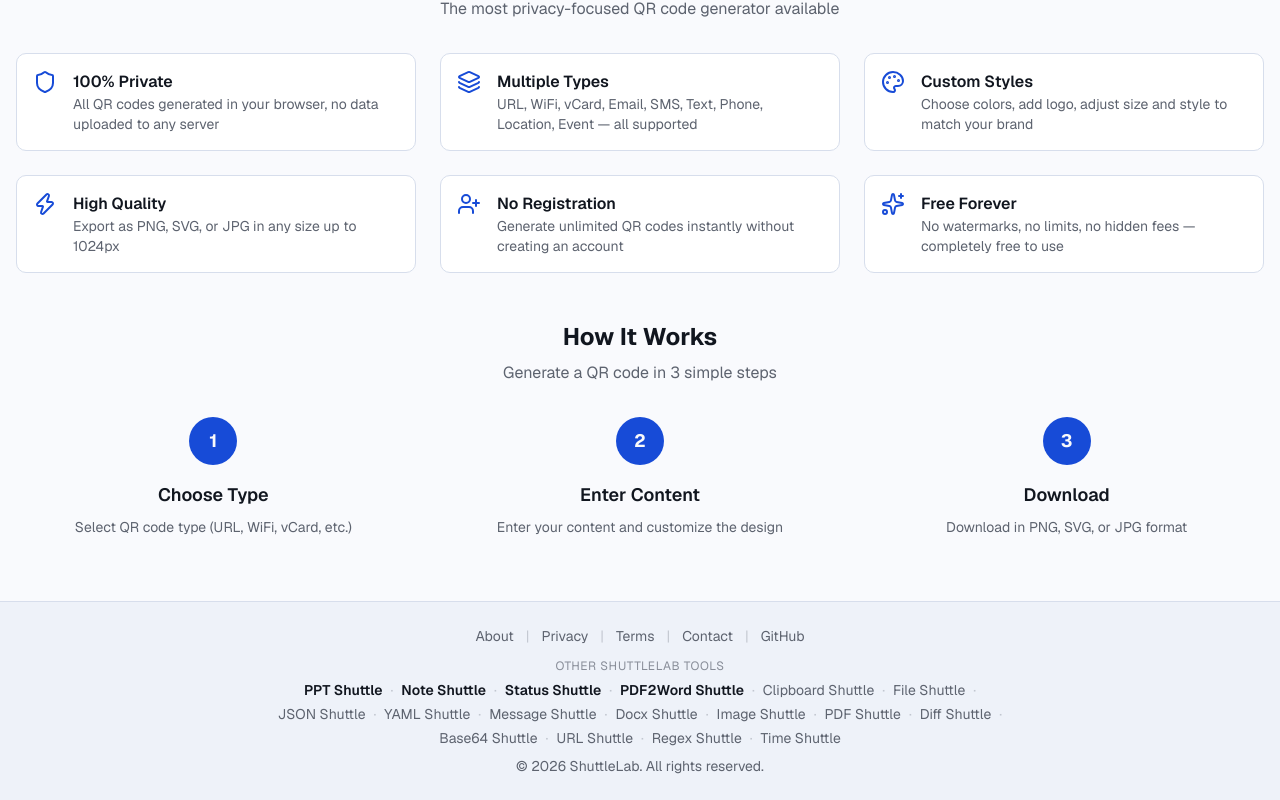
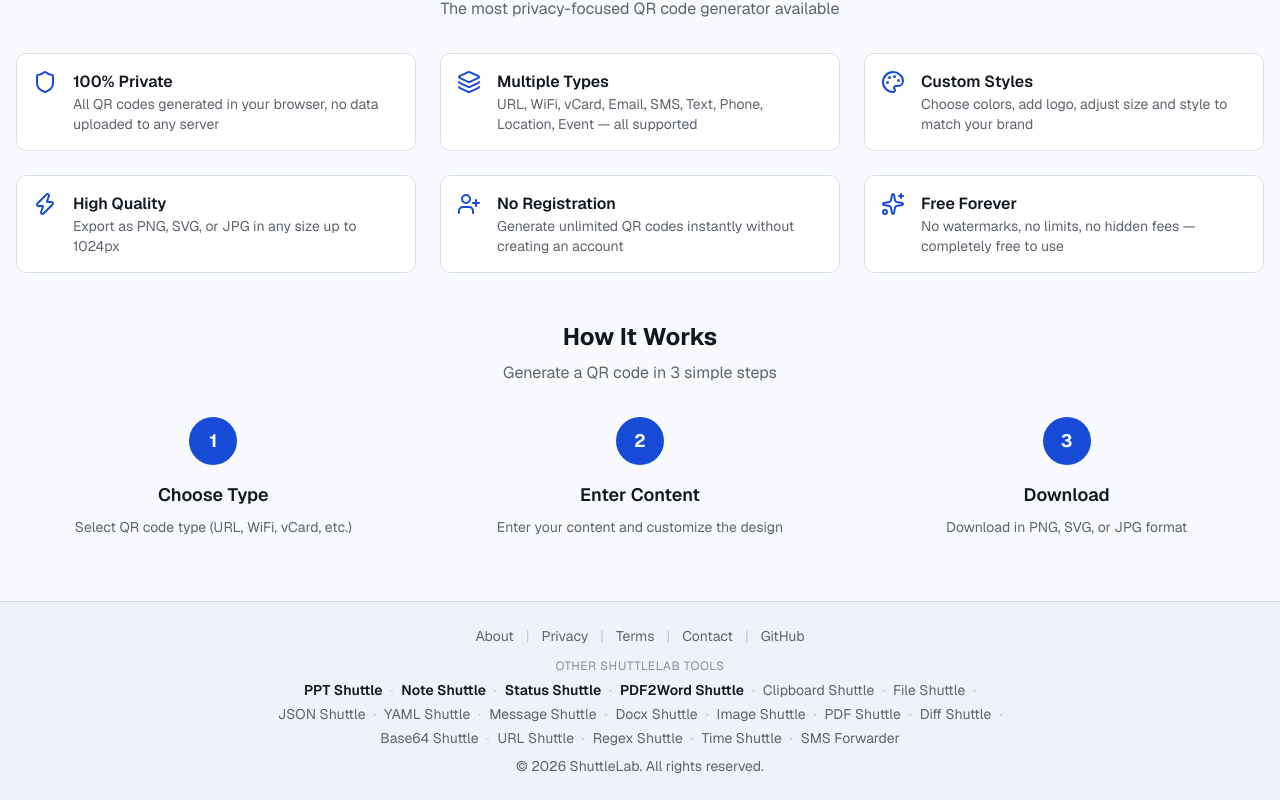
Before and after one commit to ShuttleLab/qr-shuttle, a Next.js app: page /en in a window 1280 px wide. Shown: the part 1492-2292 px from the top of the page. Built offline with nearby package versions, Linux system fonts and the light colour scheme.

Commit message:
chore(footer): cross-link SMS Forwarder (smsforwarder.shuttlelab.org)
Co-Authored-By: Claude Opus 4.8 <noreply@anthropic.com>

```diff
--- a/components/footer.tsx
+++ b/components/footer.tsx
@@ -23,6 +23,7 @@ const SIBLING_SITES: { name: string; host: string; featured?: boolean }[] = [
   { name: "URL Shuttle", host: "url.shuttlelab.org" },
   { name: "Regex Shuttle", host: "regex.shuttlelab.org" },
   { name: "Time Shuttle", host: "time.shuttlelab.org" },
+  { name: "SMS Forwarder", host: "smsforwarder.shuttlelab.org" },
 ];
 
 export default function Footer() {
```
